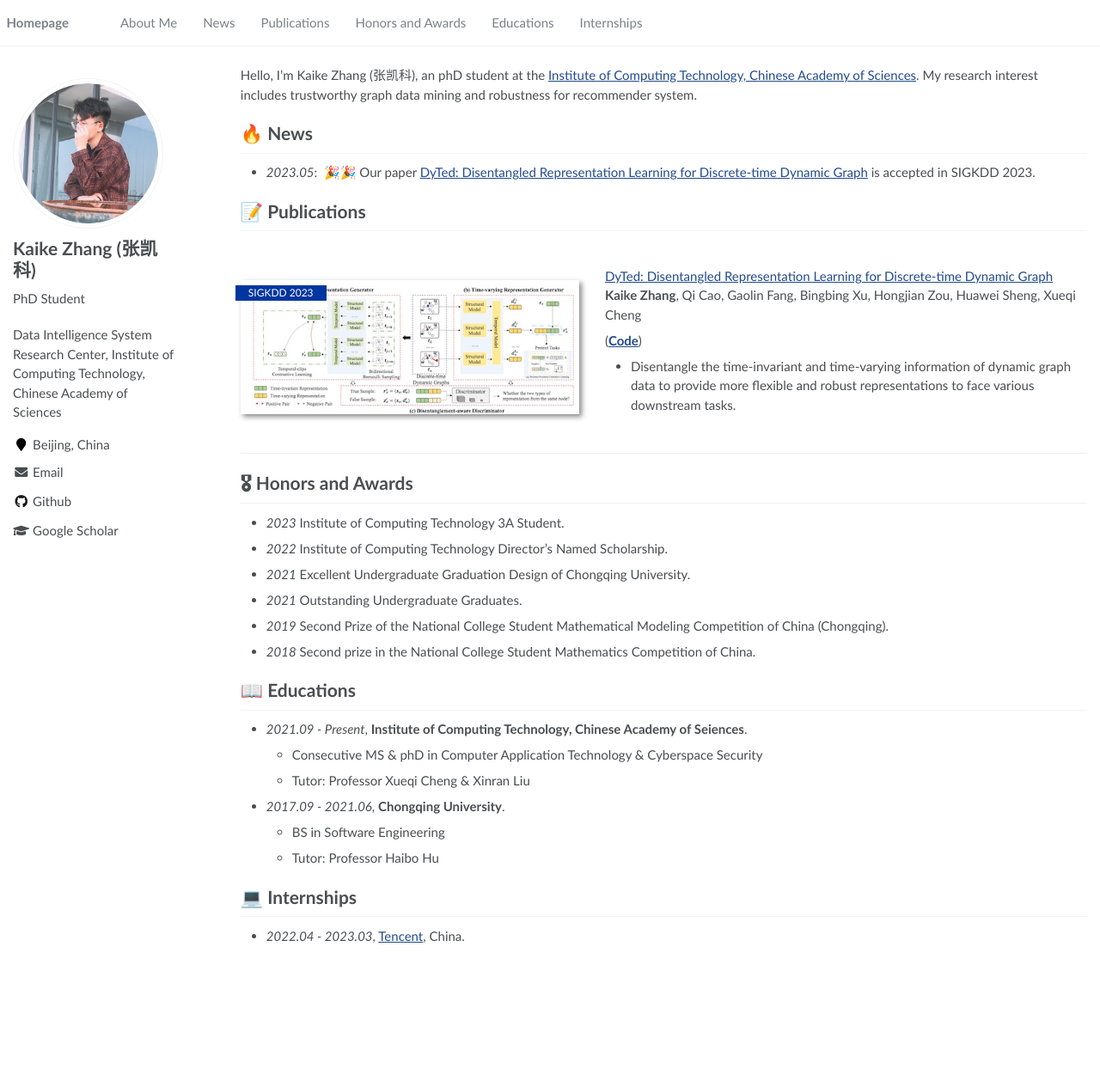
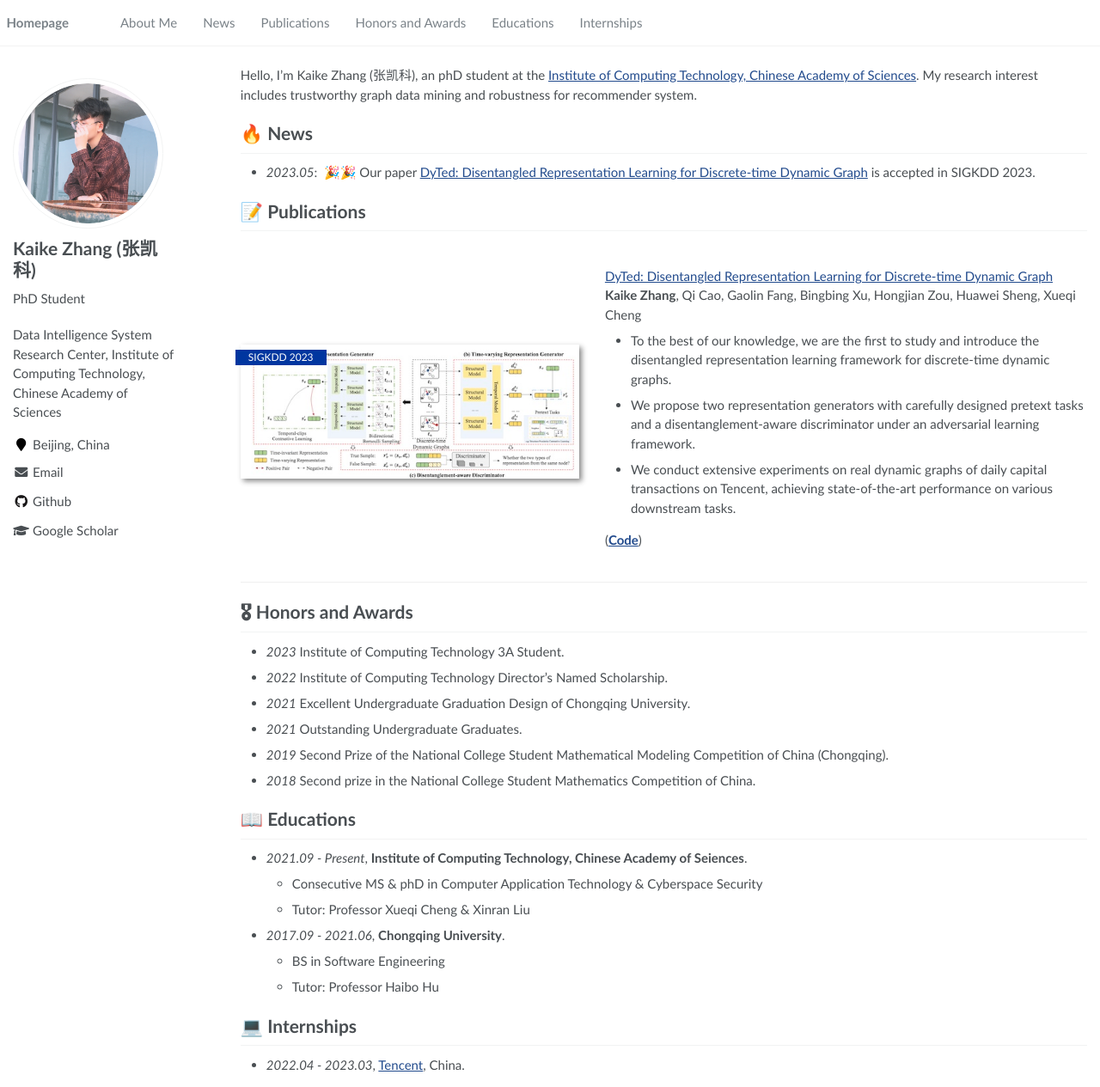
Before and after one commit to Kaike-Zhang/Kaike-Zhang.github.io, a Jekyll site: the page built from _pages/about.md, in a window 1280 px wide and 1265 px high. Shown: the whole window at 86% size. Built offline with Jekyll 4.4.1, drawn with Linux system fonts in a browser that asks for light colours.

Commit message:
0609-v2.0-7

```diff
--- a/_pages/about.md
+++ b/_pages/about.md
@@ -25,9 +25,11 @@ My research interest includes trustworthy graph data mining and robustness for r
 
 [DyTed: Disentangled Representation Learning for Discrete-time Dynamic Graph](https://arxiv.org/pdf/2210.10592.pdf)
 **Kaike Zhang**, Qi Cao, Gaolin Fang, Bingbing Xu, Hongjian Zou, Huawei Sheng, Xueqi Cheng
+- To the best of our knowledge, we are the first to study and introduce the disentangled representation learning framework for discrete-time dynamic graphs.
+- We propose two representation generators with carefully designed pretext tasks and a disentanglement-aware discriminator under an adversarial learning framework.
+- We conduct extensive experiments on real dynamic graphs of daily capital transactions on Tencent, achieving state-of-the-art performance on various downstream tasks.
 
 ([**Code**](https://github.com/Kaike-Zhang/DyTed))
-- Disentangle the time-invariant and time-varying information of dynamic graph data to provide more flexible and robust representations to face various downstream tasks.
 </div>
 </div>
 
```
